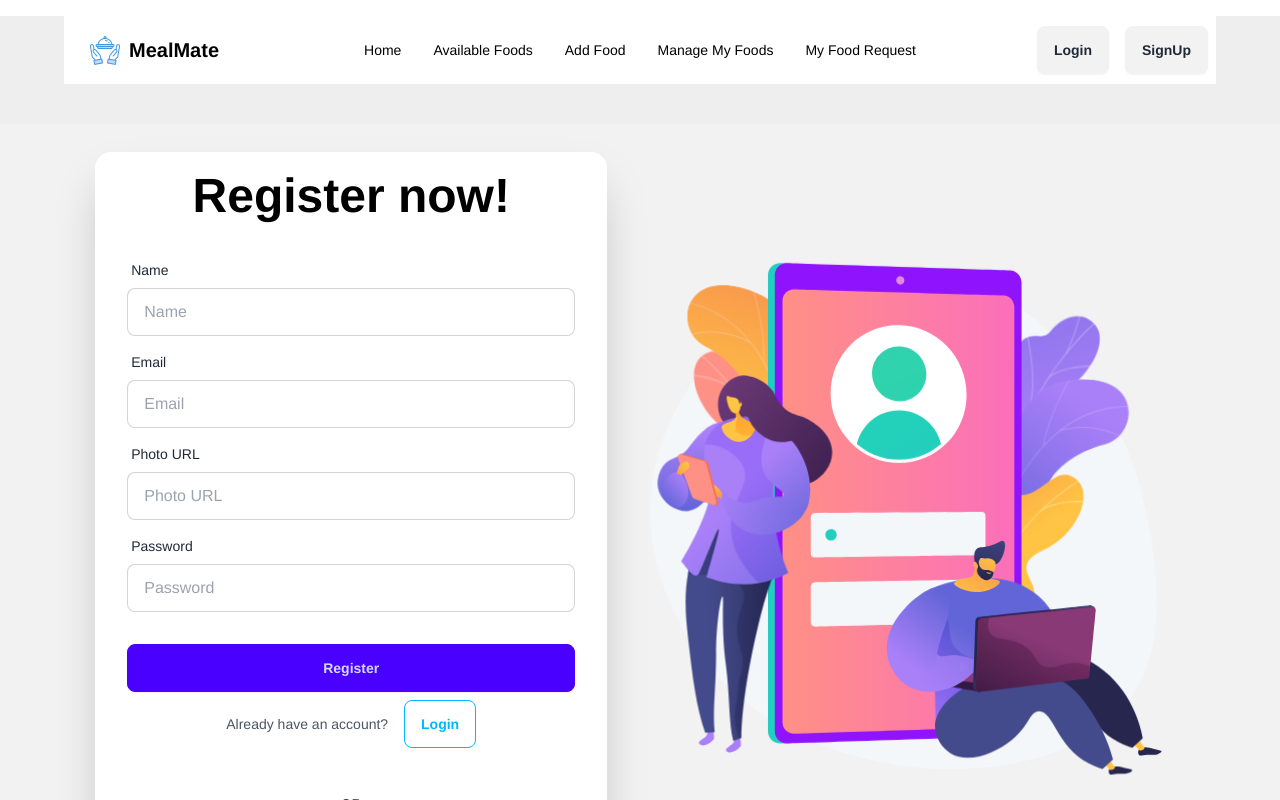
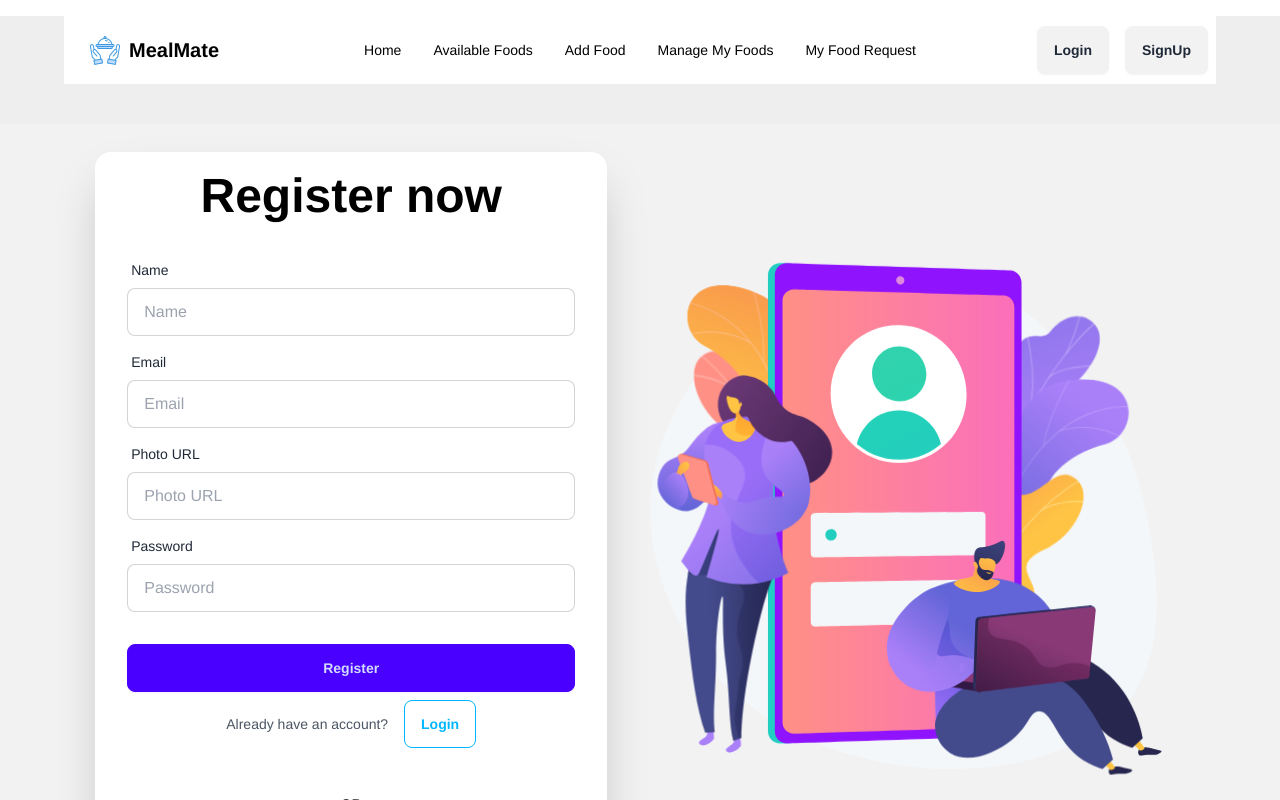
Before and after one commit to rizowan-rafi/Meal-Mate, a React (Vite) app: page /signup in a window 1280 px wide. Shown: the top 800 px of the page. Built offline with nearby package versions, Linux system fonts and the light colour scheme; no server answers.

Commit message:
registration page done

```diff
--- a/src/Pages/SignUp/Signup.jsx
+++ b/src/Pages/SignUp/Signup.jsx
@@ -64,7 +64,6 @@ const Signup = (props) => {
                 });
             })
             .catch((err) => {
-                // console.error(err);
             });
     };
     return (
@@ -75,7 +74,7 @@ const Signup = (props) => {
                 </div>
                 <div className="card bg-base-100 w-full py-5 max-w-lg shrink-0 shadow-2xl">
                     <h1 className="text-5xl font-bold text-center">
-                        Register now!
+                        Register now
                     </h1>
 
                     <form onSubmit={handleSignUp} className="card-body">
```
